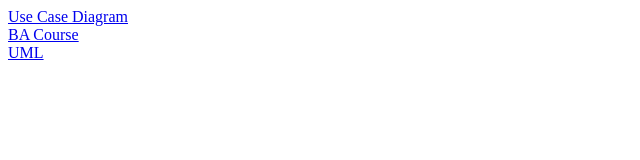
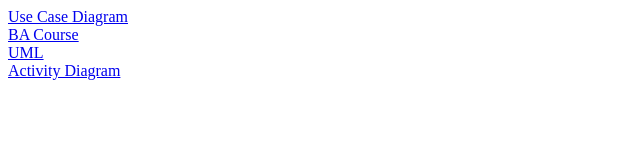
Before and after one commit to alivah2kinfosys/Ava, a plain HTML site: page index.html in a window 1280 px wide. Shown: the whole page, without its empty margins (0-640 px from the left). Drawn offline with Linux system fonts and the light colour scheme.

Commit message:
Add link to Activity Diagram in index.html

```diff
--- a/index.html
+++ b/index.html
@@ -1,3 +1,4 @@
 <a href="https://alivah2kinfosys.github.io/Ava/Use-Case-Diagram.html">Use Case Diagram</a> <br>
 <a href="https://alivah2kinfosys.github.io/Ava/BA%20Course.html">BA Course</a> <br>
 <a href="https://alivah2kinfosys.github.io/Ava/UML.html">UML</a> <br>
+<a href="https://alivah2kinfosys.github.io/Ava/Activities-Diagram.html">Activity Diagram</a> <br>
```
